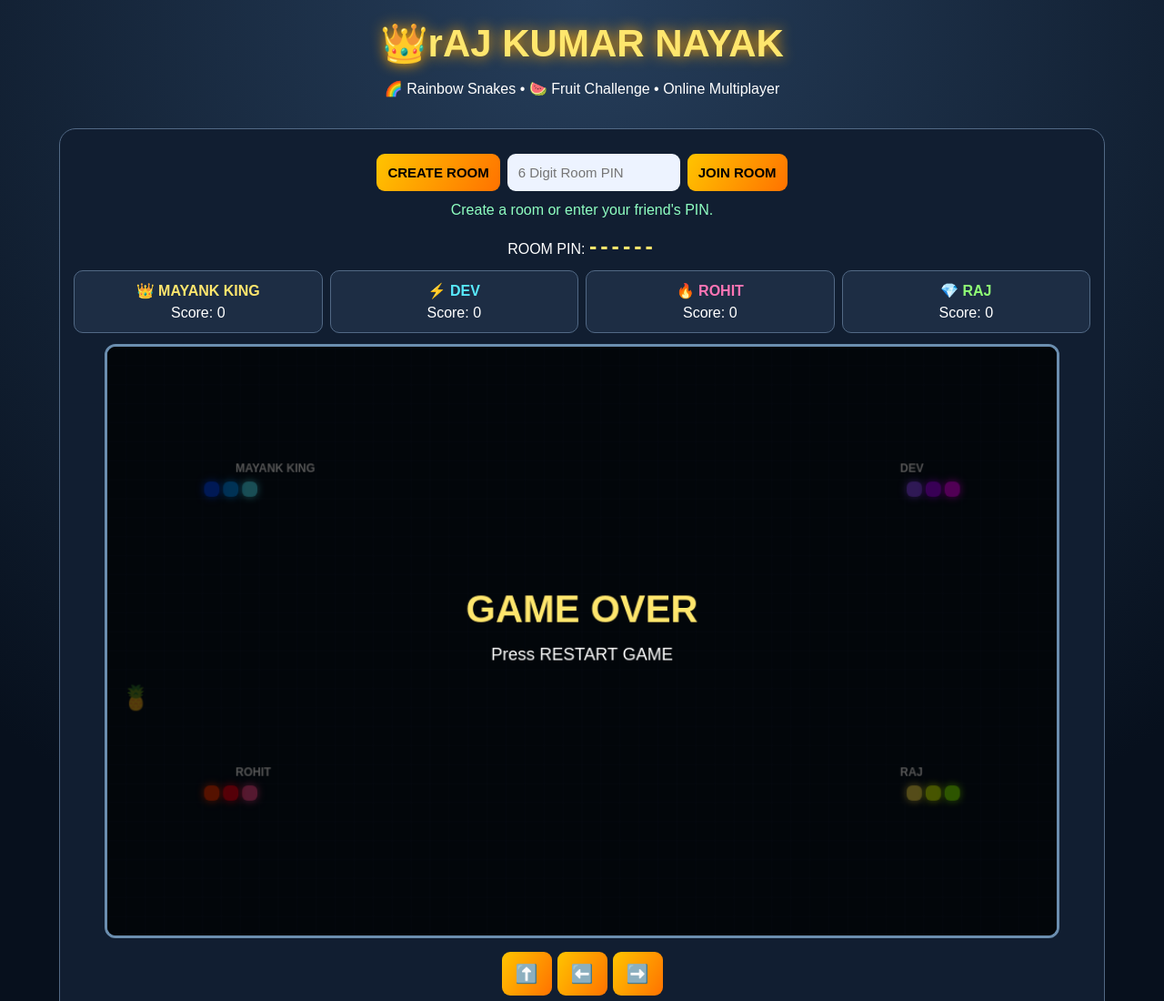
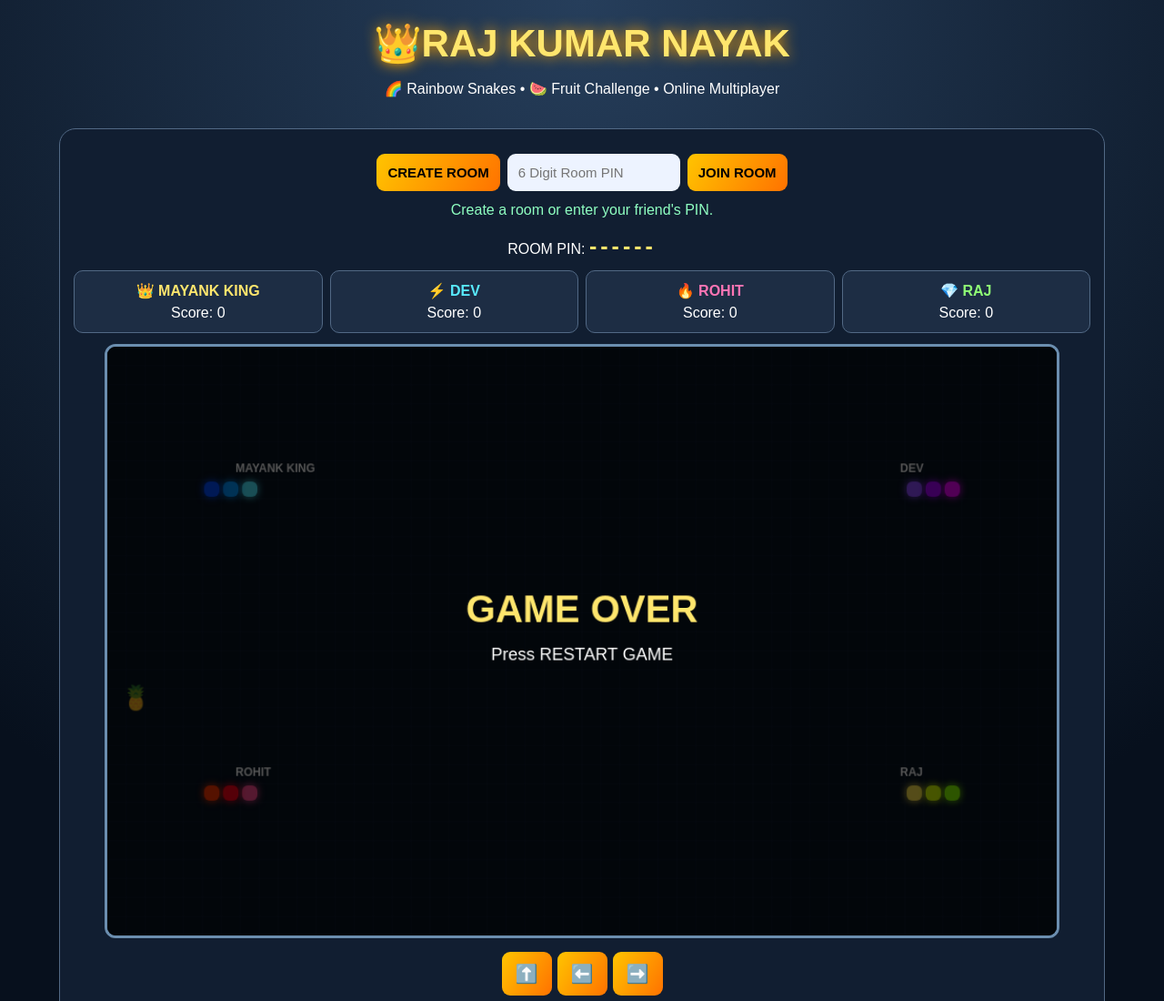
Before and after one commit to rajkumarnayak4585-max/jistt-thakur-game-3d, a plain HTML site: page index.html in a window 1280 px wide. Shown: the top 1100 px of the page at 91% size. Drawn offline with Linux system fonts and the light colour scheme.

Commit message:
Update index.html

```diff
--- a/index.html
+++ b/index.html
@@ -30,7 +30,7 @@ canvas{width:100%;max-width:1050px;background:#06111e;border:3px solid #6b8eaf;b
 </head>
 <body>
 <header>
-<h1>👑rAJ KUMAR NAYAK</h1>
+<h1>👑RAJ KUMAR NAYAK</h1>
 <p>🌈 Rainbow Snakes • 🍉 Fruit Challenge • Online Multiplayer</p>
 </header>
 
```
